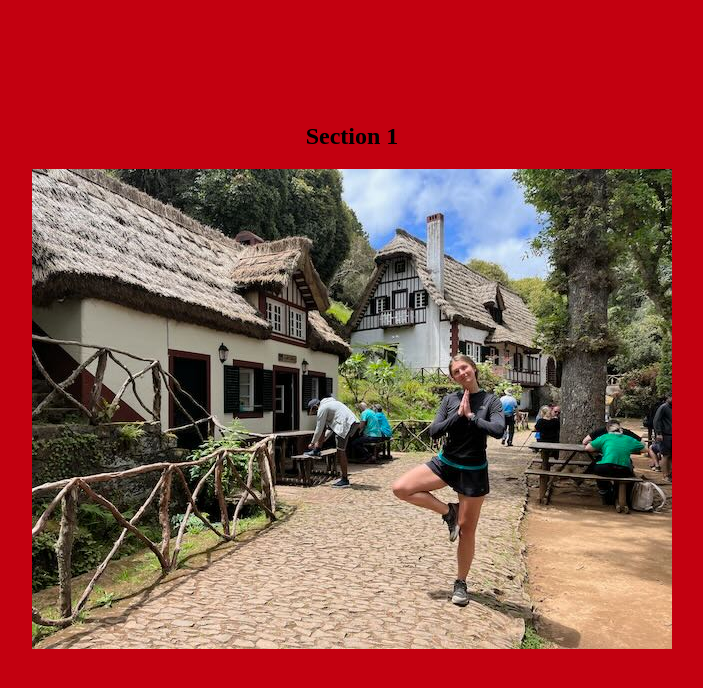
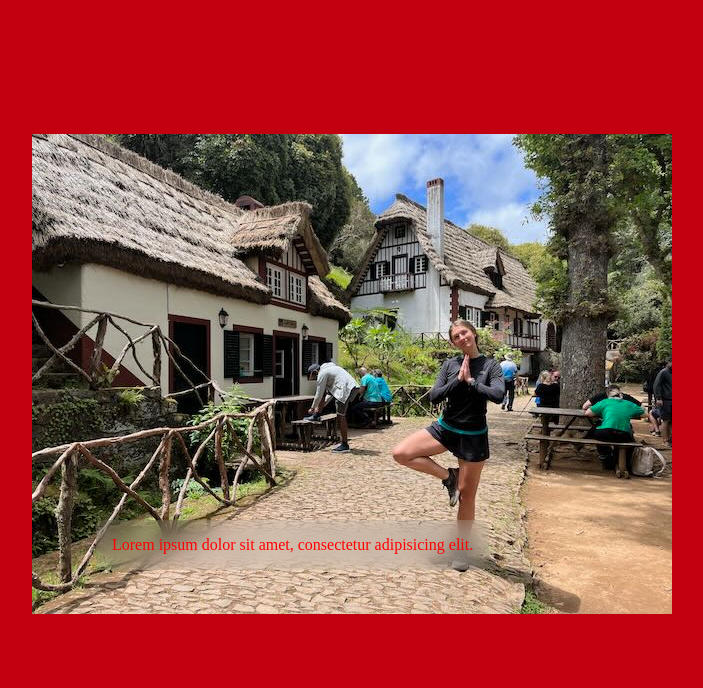
Before and after one commit to daxtersky/js-valentine-24, a plain HTML site: page index.html in a window 1280 px wide. Shown: the whole page, without its empty margins (288-991 px from the left). Drawn offline with Linux system fonts and the light colour scheme.

Commit message:
Added figcaptions

```diff
--- a/index.html
+++ b/index.html
@@ -13,37 +13,45 @@
         <div class="container">
             <section class="section">
                 <div class="section__content">
-                    <h1>Section 1</h1>
-                    <img class="section__image" src="./src/images/IMG_0067.jpeg" loading="lazy" />
+                    <figure class="section__figure">
+                        <img class="section__image" src="./src/images/IMG_0067.jpeg" loading="lazy" />
+                        <figcaption class="section__text">Lorem ipsum dolor sit amet, consectetur adipisicing elit.</figcaption>
+                    </figure>
                 </div>
             </section>
 
             <section class="section">
                 <div class="section__content">
-                    <h1>Section 2</h1>
-                    <img class="section__image" src="./src/images/IMG_0084.jpeg" loading="lazy" />
+                    <figure class="section__figure">
+                        <img class="section__image" src="./src/images/IMG_0084.jpeg" loading="lazy" />
+                        <figcaption class="section__text">Lorem ipsum dolor sit amet, consectetur adipisicing elit.</figcaption>
+                    </figure>
                 </div>
             </section>
 
             <section class="section">
                 <div class="section__content">
-                    <h1>Section 3</h1>
-                    <img class="section__image" src="./src/images/IMG_0090.jpeg" loading="lazy" />
+                    <figure class="section__figure">
+                        <img class="section__image" src="./src/images/IMG_0090.jpeg" loading="lazy" />
+                        <figcaption class="section__text">Lorem ipsum dolor sit amet, consectetur adipisicing elit.</figcaption>
+                    </figure>
                 </div>
             </section>
 
             <section class="section">
                 <div class="section__content">
-                    <h1>Section 4</h1>
-                    <img class="section__image" src="./src/images/IMG_0148.jpeg" loading="lazy" />
-                </div>
+                    <figure class="section__figure">
+                        <img class="section__image" src="./src/images/IMG_0148.jpeg" loading="lazy" />
+                        <figcaption class="section__text">Lorem ipsum dolor sit amet, consectetur adipisicing elit.</figcaption>
+                    </figure>
             </section>
 
             <section class="section">
                 <div class="section__content">
-                    <h1>Section 5</h1>
-                    <img class="section__image" src="./src/images/IMG_3018.jpeg" loading="lazy" />
-                </div>
+                    <figure class="section__figure">
+                        <img class="section__image" src="./src/images/IMG_3018.jpeg" loading="lazy" />
+                        <figcaption class="section__text">Lorem ipsum dolor sit amet, consectetur adipisicing elit.</figcaption>
+                    </figure>
             </section>
 
             <section class="section">
--- a/src/style.css
+++ b/src/style.css
@@ -15,10 +15,6 @@ body {
     overflow-y: scroll;
 }
 
-.section__image {
-    aspect-ratio: auto;
-}
-
 .section {
     width: 100%;
     height: 100%;
@@ -27,7 +23,7 @@ body {
     overflow-y: hidden;
 }
 
-.section .section__content {
+.section__content {
     opacity: 0;
     filter: blur(5px);
     transition: all 1s;
@@ -54,6 +50,25 @@ body {
     filter: blur(0);
     transform: translateX(0);
 }
+
+.section__image {
+    aspect-ratio: auto;
+}
+
+.section__figure {
+    position: relative;
+}
+
+.section__text {
+    color: red;
+    position: absolute;
+    padding: 1rem;
+    left: 10%;
+    bottom: 10%;
+    border-radius: 0.5rem;
+    backdrop-filter: blur(10px) saturate(70%);
+}
+
 
 .section:nth-of-type(1) {
     background-color: #c30010;
```
